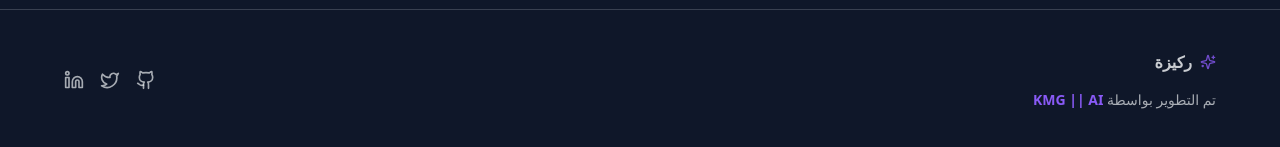
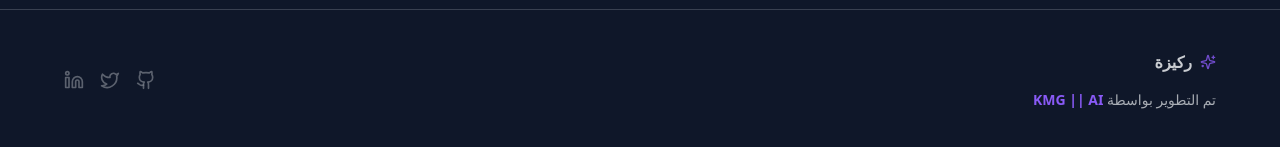
Before and after one commit to alghzwanik9/Rakeeza, a React (Vite) app in the folder rakeeza-app/: page /advisor in a window 1280 px wide. Shown: the part 2484-2631 px from the top of the page. Built offline with nearby package versions, Linux system fonts and the light colour scheme; no server answers.

Commit message:
fix: remove unused eslint directives and update social links

```diff
--- a/rakeeza-app/src/components/Footer.jsx
+++ b/rakeeza-app/src/components/Footer.jsx
@@ -1,9 +1,19 @@
 import { useTranslation } from 'react-i18next'
-import { Link } from 'react-router-dom'
+import { Link, useNavigate } from 'react-router-dom'
 import { Sparkles, Github, Twitter, Linkedin } from 'lucide-react'
+import { useAppData } from '../hooks/useAppData.jsx'
 
 const Footer = () => {
   const { t } = useTranslation()
+  const navigate = useNavigate()
+  const { profile } = useAppData()
+
+  const socialLinks = profile?.socialLinks || {}
+
+  const handleMissingLink = (e) => {
+    e.preventDefault()
+    navigate('/profile')
+  }
 
   return (
     <footer className="mt-12 w-full border-t border-whisper bg-canvas py-10">
@@ -22,13 +32,34 @@ const Footer = () => {
 
         {/* Links */}
         <div className="flex items-center gap-4 text-steel">
-          <a href="https://github.com/alghzwanik9" target="_blank" rel="noopener noreferrer" className="transition hover:text-accent" title="GitHub">
+          <a
+            href={socialLinks.github || "#"}
+            target={socialLinks.github ? "_blank" : "_self"}
+            rel="noopener noreferrer"
+            className={`transition hover:text-accent ${!socialLinks.github && 'opacity-50 hover:opacity-100'}`}
+            title={socialLinks.github ? "GitHub" : "أضف حساب GitHub من الملف الشخصي"}
+            onClick={!socialLinks.github ? handleMissingLink : undefined}
+          >
             <Github className="h-5 w-5" />
           </a>
-          <a href="https://github.com/alghzwanik9" target="_blank" rel="noopener noreferrer" className="transition hover:text-accent" title="Twitter">
+          <a
+            href={socialLinks.twitter || "#"}
+            target={socialLinks.twitter ? "_blank" : "_self"}
+            rel="noopener noreferrer"
+            className={`transition hover:text-accent ${!socialLinks.twitter && 'opacity-50 hover:opacity-100'}`}
+            title={socialLinks.twitter ? "Twitter" : "أضف حساب Twitter من الملف الشخصي"}
+            onClick={!socialLinks.twitter ? handleMissingLink : undefined}
+          >
             <Twitter className="h-5 w-5" />
           </a>
-          <a href="https://github.com/alghzwanik9" target="_blank" rel="noopener noreferrer" className="transition hover:text-accent" title="LinkedIn">
+          <a
+            href={socialLinks.linkedin || "#"}
+            target={socialLinks.linkedin ? "_blank" : "_self"}
+            rel="noopener noreferrer"
+            className={`transition hover:text-accent ${!socialLinks.linkedin && 'opacity-50 hover:opacity-100'}`}
+            title={socialLinks.linkedin ? "LinkedIn" : "أضف حساب LinkedIn من الملف الشخصي"}
+            onClick={!socialLinks.linkedin ? handleMissingLink : undefined}
+          >
             <Linkedin className="h-5 w-5" />
           </a>
         </div>
--- a/rakeeza-app/src/components/Profile.jsx
+++ b/rakeeza-app/src/components/Profile.jsx
@@ -8,7 +8,7 @@ const Profile = ({ profile, tasks, events, onAutoUpdate, onAddProject, onRemoveP
   const [projectName, setProjectName] = useState('')
   const [projectTech, setProjectTech] = useState('React / AI')
 
-  const socialLinks = profile.socialLinks || { linkedin: '', github: '', email: '' }
+  const socialLinks = profile.socialLinks || { linkedin: '', github: '', twitter: '', email: '' }
   const [links, setLinks] = useState(socialLinks)
 
   // Local state for seamless editing
@@ -29,11 +29,8 @@ const Profile = ({ profile, tasks, events, onAutoUpdate, onAddProject, onRemoveP
 
   // Sync local state when external profile changes
   useEffect(() => {
-    // eslint-disable-next-line react-hooks/set-state-in-effect
     setLocalName(profile.name || '')
-    // eslint-disable-next-line react-hooks/set-state-in-effect
     setLocalTitle(profile.title || '')
-    // eslint-disable-next-line react-hooks/set-state-in-effect
     setLocalBio(profile.bio || '')
   }, [profile.name, profile.title, profile.bio])
 
@@ -236,6 +233,7 @@ const Profile = ({ profile, tasks, events, onAutoUpdate, onAddProject, onRemoveP
         <div className="grid gap-6 sm:grid-cols-2">
           <div className="space-y-4">
             <input name="github" value={links.github} onChange={handleLinkChange} placeholder={t('profile.githubUrl', 'GitHub URL')} className="w-full rounded-2xl border border-whisper bg-canvas px-4 py-3 text-sm text-ink outline-none focus:border-accent" />
+            <input name="twitter" value={links.twitter || ''} onChange={handleLinkChange} placeholder={t('profile.twitterUrl', 'Twitter URL')} className="w-full rounded-2xl border border-whisper bg-canvas px-4 py-3 text-sm text-ink outline-none focus:border-accent" />
             <input name="linkedin" value={links.linkedin} onChange={handleLinkChange} placeholder={t('profile.linkedinUrl', 'LinkedIn URL')} className="w-full rounded-2xl border border-whisper bg-canvas px-4 py-3 text-sm text-ink outline-none focus:border-accent" />
             <input name="email" value={links.email} onChange={handleLinkChange} placeholder={t('profile.emailUrl', 'Email Address')} className="w-full rounded-2xl border border-whisper bg-canvas px-4 py-3 text-sm text-ink outline-none focus:border-accent" />
           </div>
```
Also changed, not shown: rakeeza-app/src/lib/aiAdvisorHelper.js.
